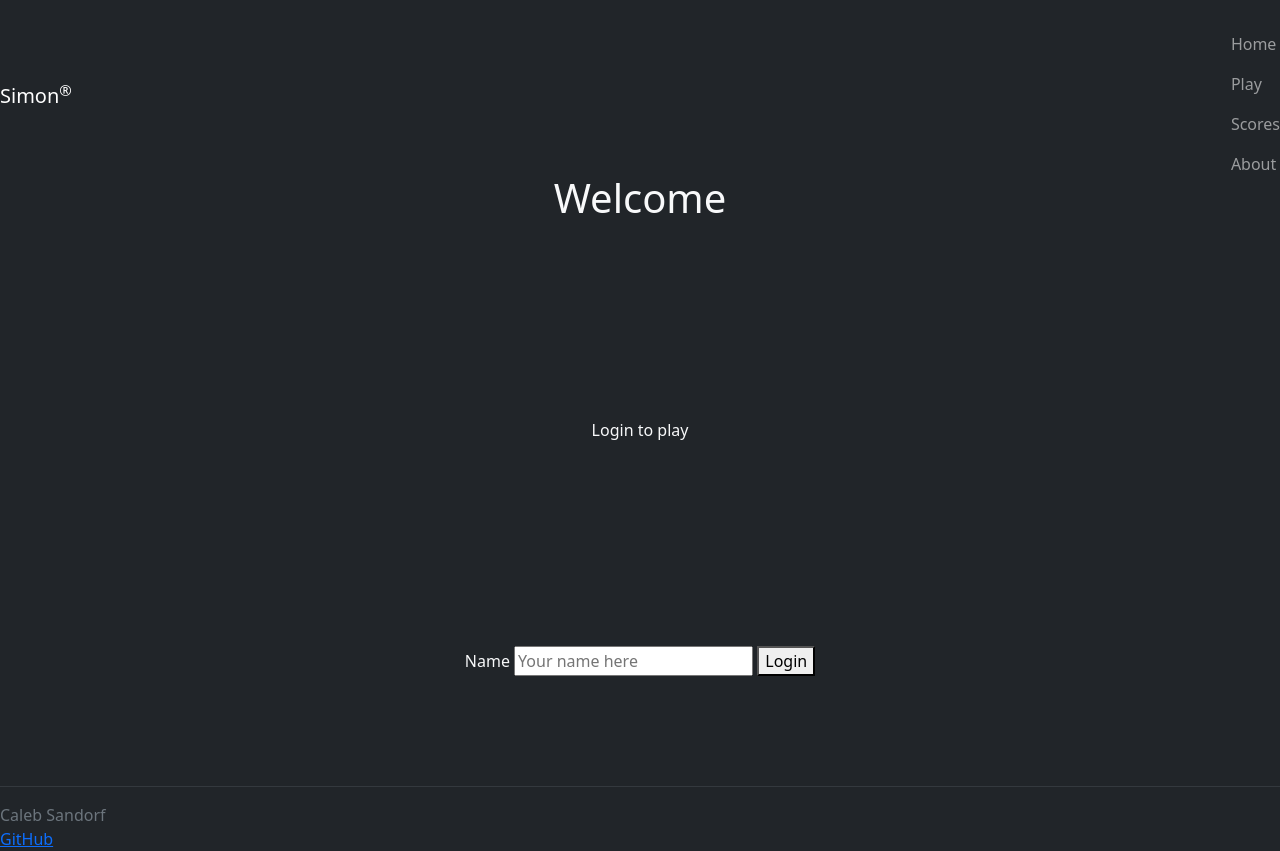
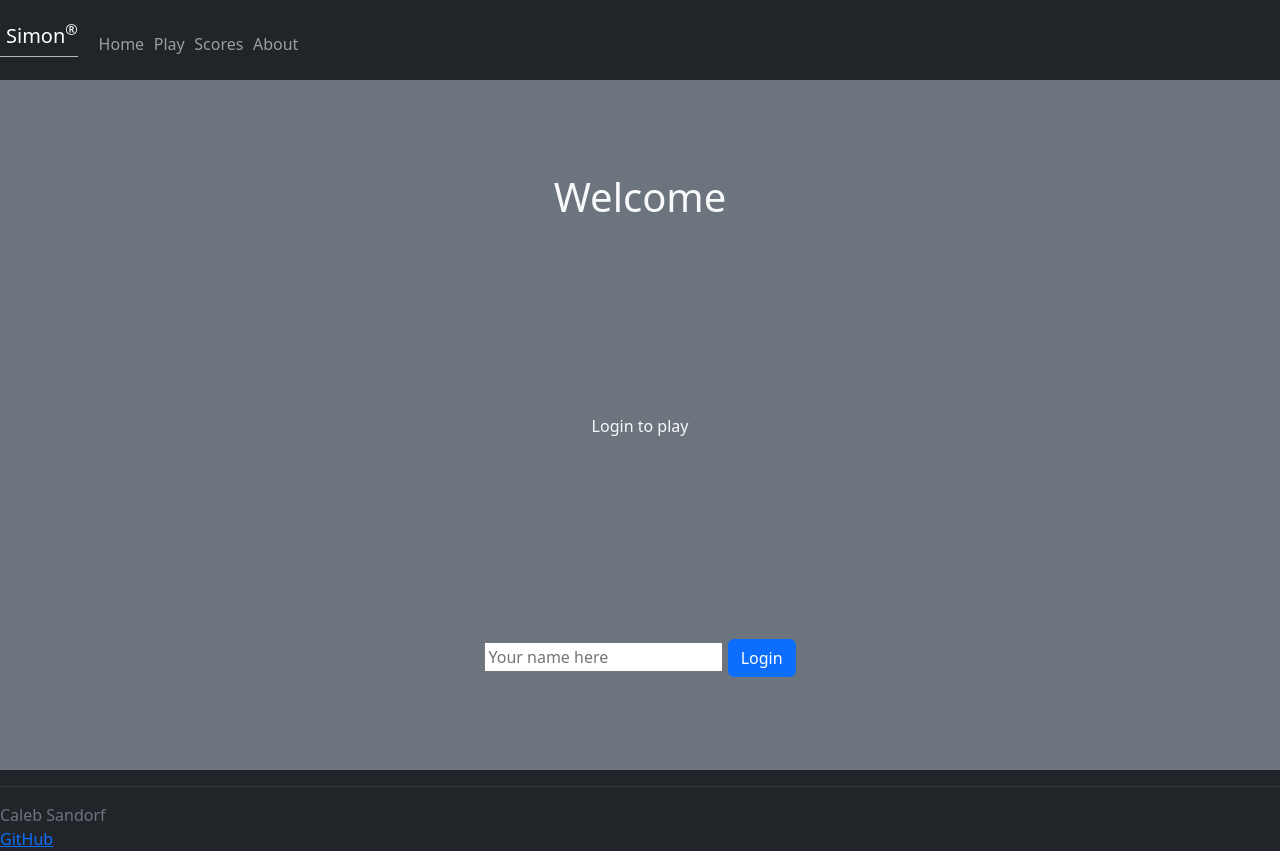
Before and after one commit to MonkeyMan123476/simon, a plain HTML site: page index.html in a window 1280 px wide. Drawn offline with nearby package versions, Linux system fonts and the light colour scheme.

Commit message:
Added bootstrap elements to Index file, added more css to fix the menu overlap.

```diff
--- a/index.html
+++ b/index.html
@@ -27,13 +27,12 @@
             </nav>
         </header>
 
-        <main>
+        <main class="container-fluid bg-secondary text-center">
             <h1>Welcome</h1>
             <p>Login to play</p>
             <form method="get" action="play.html">
-                <label for="name">Name</label>
                 <input type="text" id="name" placeholder="Your name here" />
-                <button type="submit">Login</button>
+                <button type="submit" class="btn btn-primary">Login</button>
               </form>
         </main>
 
--- a/main.css
+++ b/main.css
@@ -20,6 +20,21 @@
     flex: 0 30px;
 }
 
+menu {
+    flex: 1;
+    display: flex;
+    flex-direction: row !important;
+    list-style: none;
+}
+
+.navbar-brand {
+    padding-left: 0.3em;
+    border-bottom: solid rgb(182, 182, 182) thin;
+}
+
+menu .nav-item {
+    padding: 0 0.3em;
+}
 
 
 
```
